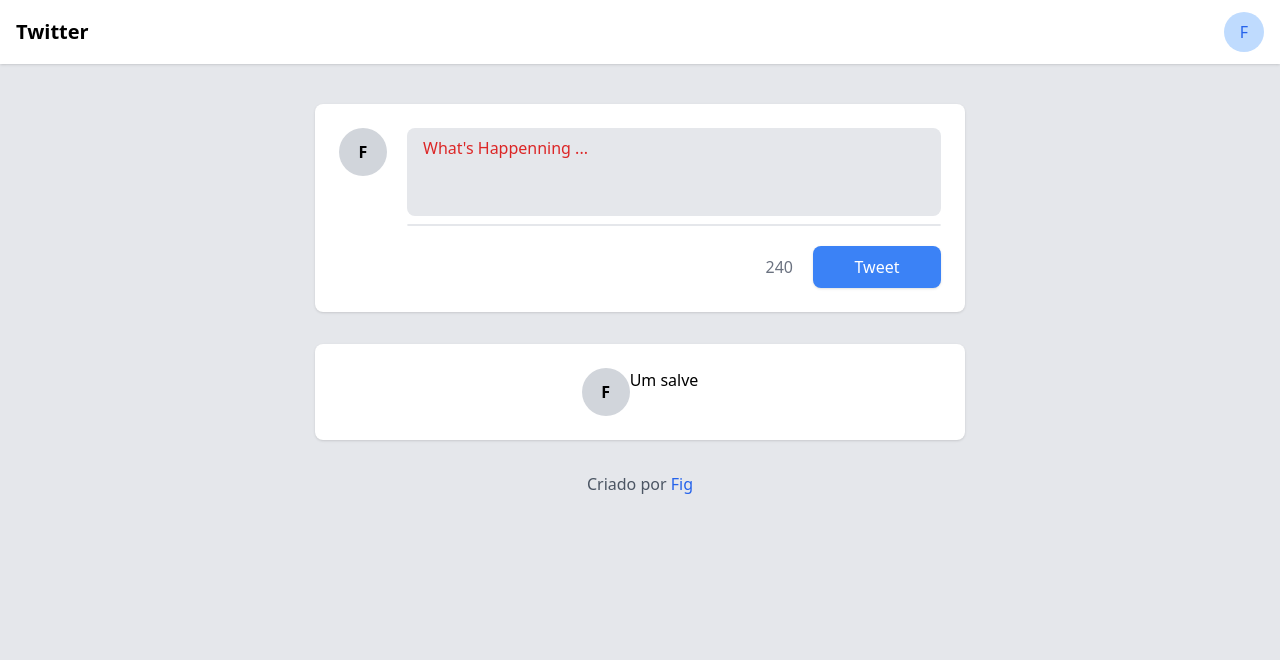
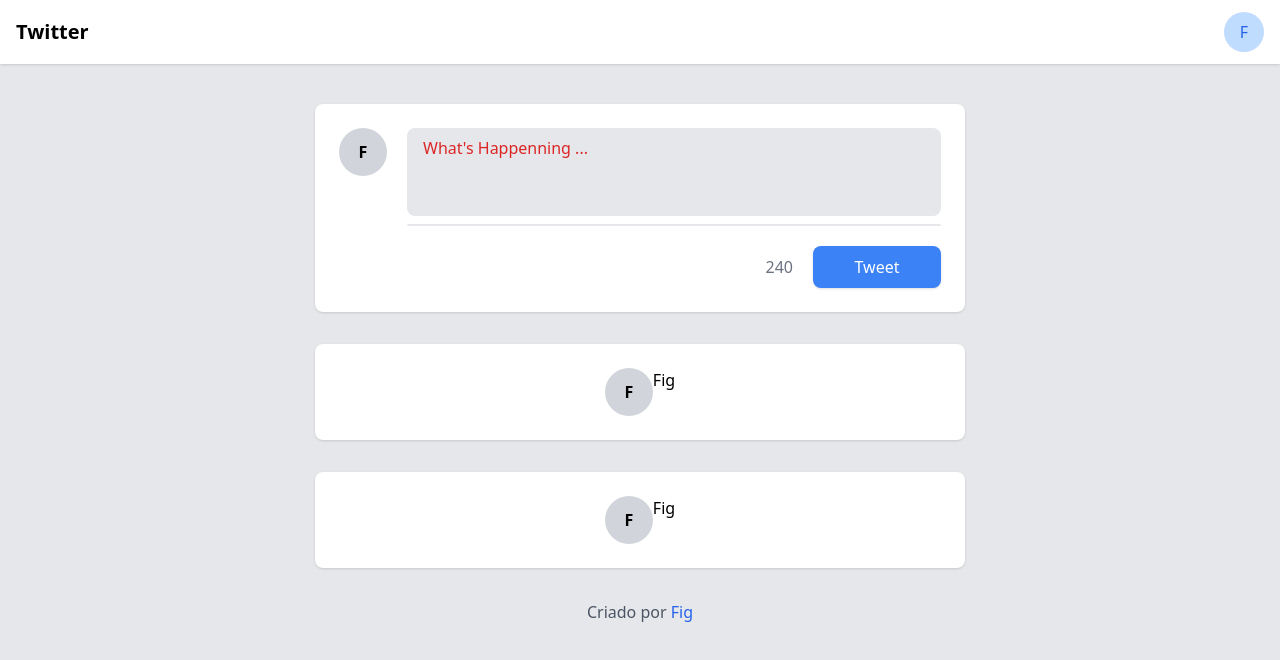
Before and after one commit to rafaeldfigueiredo/training-repo, an Angular app in the folder ngapp/: page / in a window 1280 px wide. Shown: the top 660 px of the page. Built offline with nearby package versions, Linux system fonts and the light colour scheme.

Commit message:
changed files

```diff
--- a/ngapp/src/app/app.component.html
+++ b/ngapp/src/app/app.component.html
@@ -1,15 +1,2 @@
-<header class="mb-10 w-full">
-	<app-header />
-</header>
-
-<div class="container flex justify-center items-center mx-auto">
-	<app-new-post />
-</div>
-
-<div class="flex items-center justify-center container mx-auto">
-	<app-tweet/>
-</div>
-
-<div class="bottom-0 m-auto w-full">
-	<app-footer />
-</div>
+<app-home/>
+<router-outlet/>
--- a/ngapp/src/app/components/new-post/new-post.component.ts
+++ b/ngapp/src/app/components/new-post/new-post.component.ts
@@ -1,5 +1,6 @@
 import { Component } from '@angular/core';
 import { FormsModule } from '@angular/forms';
+import { MessagesService } from '../../services/messages.service';
 
 @Component({
   selector: 'app-new-post',
@@ -13,12 +14,19 @@ export class NewPostComponent {
   tweetMaxLength: number = 240;
   tweetRemain: number = this.tweetMaxLength;
 
+  constructor(private service: MessagesService) {}
+
   sendTweet() {
-    this.tweetMessage == ''
-      ? alert('Twitter not Created')
-      : alert(this.tweetMessage);
+    if (this.tweetMessage == '') {
+      alert('Twitter not Created');
+    } else {
+      this.service.addMessage(this.tweetMessage);
+      this.tweetMessage = '';
+      this.tweetRemain = this.tweetMaxLength;
+      alert(this.tweetMessage);
+    }
   }
   changeTweet() {
-    this.tweetRemain = 240 - this.tweetMessage.length;
+    this.tweetRemain = this.tweetMaxLength - this.tweetMessage.length;
   }
 }
--- a/ngapp/src/app/components/tweet/tweet.component.html
+++ b/ngapp/src/app/components/tweet/tweet.component.html
@@ -6,7 +6,7 @@
       F
     </div>
     <div>
-        <p> Um salve </p>
+        {{TweetMessage}}
     </div>
   </div>
 </div>
--- a/ngapp/src/app/components/tweet/tweet.component.ts
+++ b/ngapp/src/app/components/tweet/tweet.component.ts
@@ -1,4 +1,4 @@
-import { Component } from '@angular/core';
+import { Component, Input } from '@angular/core';
 
 @Component({
   selector: 'app-tweet',
@@ -8,5 +8,5 @@ import { Component } from '@angular/core';
   styleUrl: './tweet.component.css',
 })
 export class TweetComponent {
-  TweetMessage: string = '';
+  @Input() TweetMessage: string = '';
 }
--- a/ngapp/src/app/pages/home/home.component.html
+++ b/ngapp/src/app/pages/home/home.component.html
@@ -1 +1,16 @@
-<p>home works!</p>
+<header class="mb-10 w-full">
+	<app-header />
+</header>
+
+<div class="container flex justify-center items-center mx-auto">
+	<app-new-post />
+</div>
+
+<div class="flex flex-col items-center justify-center container mx-auto">
+	<app-tweet TweetMessage="Fig"/>
+	<app-tweet TweetMessage="Fig"/>
+</div>
+
+<div class="bottom-0 m-auto w-full">
+	<app-footer />
+</div>
--- /dev/null
+++ b/ngapp/src/app/services/messages.service.ts
@@ -0,0 +1,19 @@
+import { Injectable } from '@angular/core';
+
+@Injectable({
+  providedIn: 'root',
+})
+export class MessagesService {
+  private messages: string[] = [];
+  constructor() {}
+
+  addMessage(message: string) {
+    this.messages.push(message);
+  }
+  getMessages() {
+    return this.messages;
+  }
+  clearMessages() {
+    this.messages = [];
+  }
+}
```
Also changed, not shown: ngapp/src/app/app.component.ts (+20 -9 lines), ngapp/src/app/pages/home/home.component.ts (+9 -5 lines).
